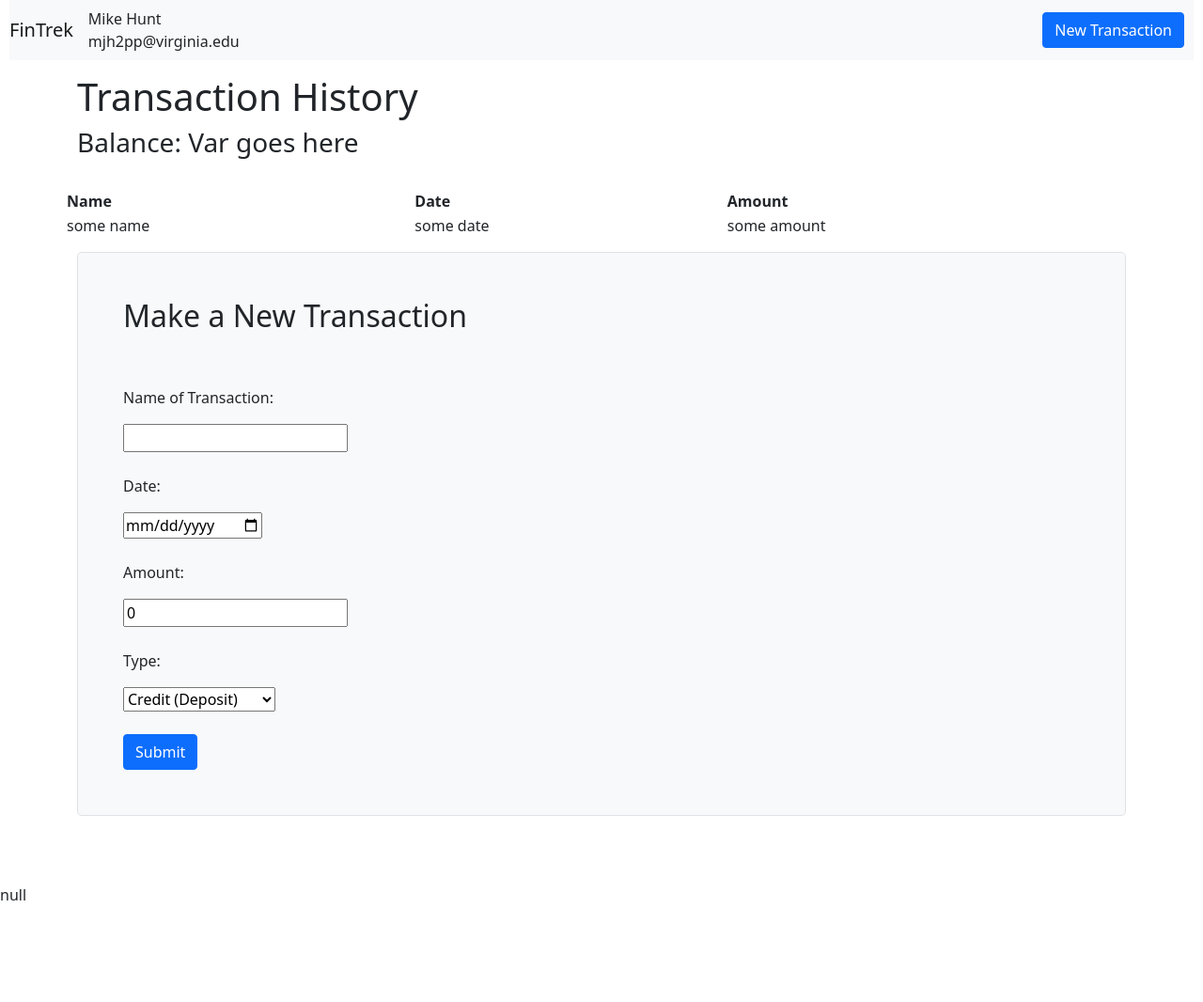
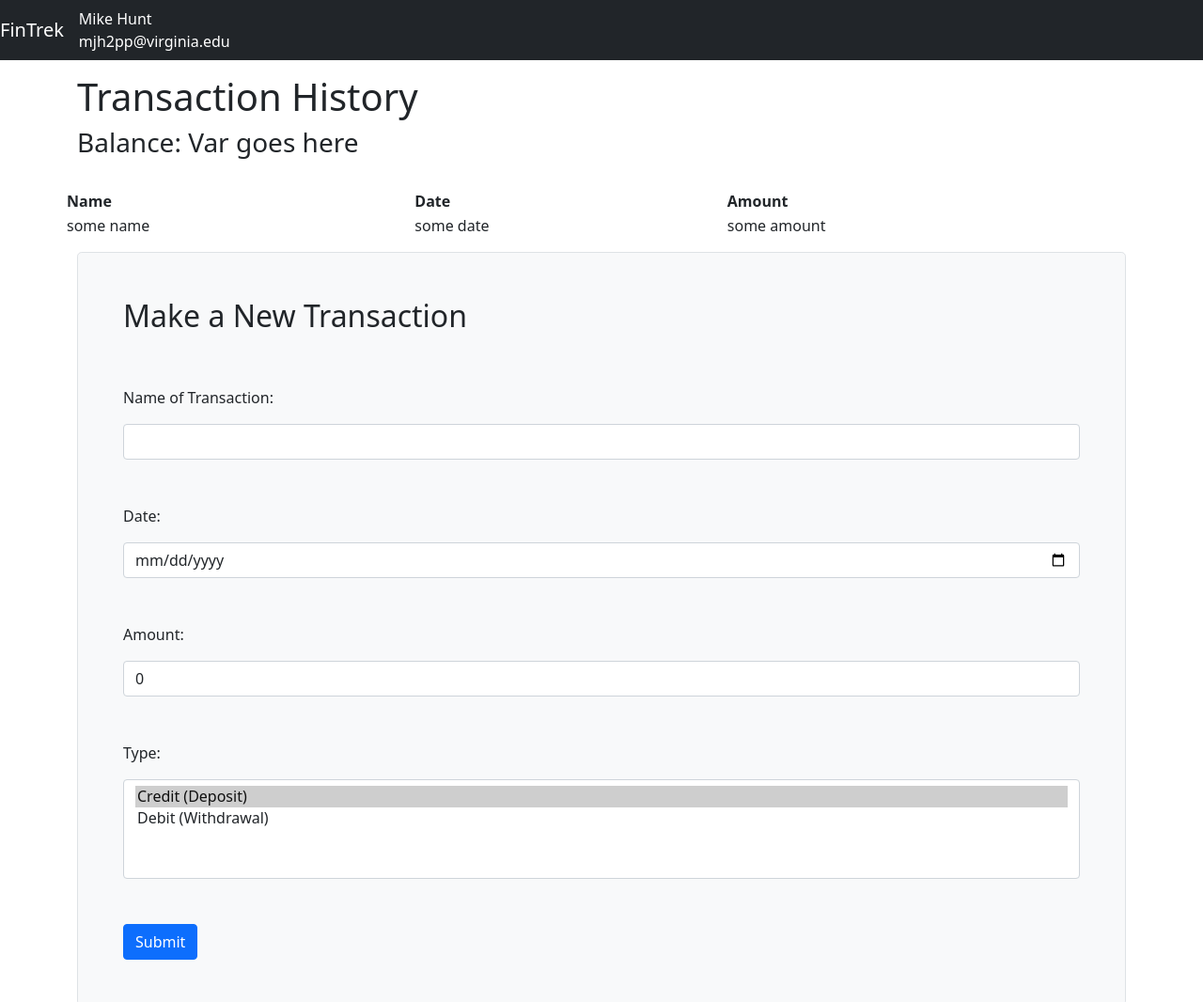
Before and after one commit to donggrant/finance-tracker-js, a plain HTML site: page index.html in a window 1280 px wide. Shown: the top 1066 px of the page at 94% size. Before the commit the page ends 964 px from the top, so only its background shows below. Drawn offline with nearby package versions, Linux system fonts and the light colour scheme.

Commit message:
Added html components

```diff
--- a/index.html
+++ b/index.html
@@ -14,10 +14,9 @@
 <!-- when the page unloads (user goes somewhere else), call
      the saveZombie() function to save our zombie to local storage -->
 <body onunload="saveZombie()">
-    <nav class="navbar navbar-expand-lg navbar-expand-md navbar-expand-sm navbar-light bg-light" style="margin: 0px 10px 0px 10px;">
-        <a class="navbar-brand" href="">FinTrek</a>
-
-        <div class="navbar-collapse" >
+    <nav class="navbar navbar-expand-lg navbar-expand-md navbar-expand-sm navbar-dark bg-dark" style="color:white;">
+        <a class="navbar-brand">FinTrek</a>
+        <div class="navbar-collapse">
             <ul class="navbar-nav mr-auto">
                 <div>
                     <li class="nav-item">
@@ -30,7 +29,6 @@
             </ul>
         </div>
 
-        <a class="btn btn-primary" style = "margin-right: 10px;">New Transaction</a>
     </nav>
 
     <div class="container" style="margin-top: 15px;">
@@ -58,34 +56,38 @@
     </div>
 
     <div class="container" style="margin-top: 15px;">
-        <div class="row">
-            <div class="col-xs-8 mx-auto">
         <form action="" method="post">
             <div class="h-100 p-5 bg-light border rounded-3">
                 <h2>Make a New Transaction</h2>
                 <br><br>
+                <div class="form-group">
                     <p>Name of Transaction:</p>
-                    <input type="text" name="name" value=""/>
+                    <input class="form-control" type="text" name="name" value=""/>
+                </div>
                 <br><br>
+                <div class="form-group">
                     <p>Date:</p>
-                    <input type="date" name="date" value=""/>
+                    <input class="form-control" type="date" name="date" value=""/>
+                </div>
                 <br><br>
+                <div class="form-group">
                     <p>Amount:</p>
-                    <input type="number" name="amount" value="0"/>
+                    <input class="form-control" type="number" name="amount" value="0"/>
+                </div>
                 <br><br>
+                <div class="form-group">
                     <p>Type:</p>
-                    <select name="type">
+                    <select multiple class="form-control" name="type">
                         <option value="credit" selected>Credit (Deposit)</option>
                         <option value="debit">Debit (Withdrawal)</option>
                     </select>
+                </div>
                 <br><br>
                 <button type="submit" class="btn btn-primary">Submit</button>
             </div>
             <br><br>
             <br>
         </form>
-            </div>
-        </div>
     </div>
 
 	<script type="text/javascript">
```
Lines whose indentation alone changed are shown as unchanged.
